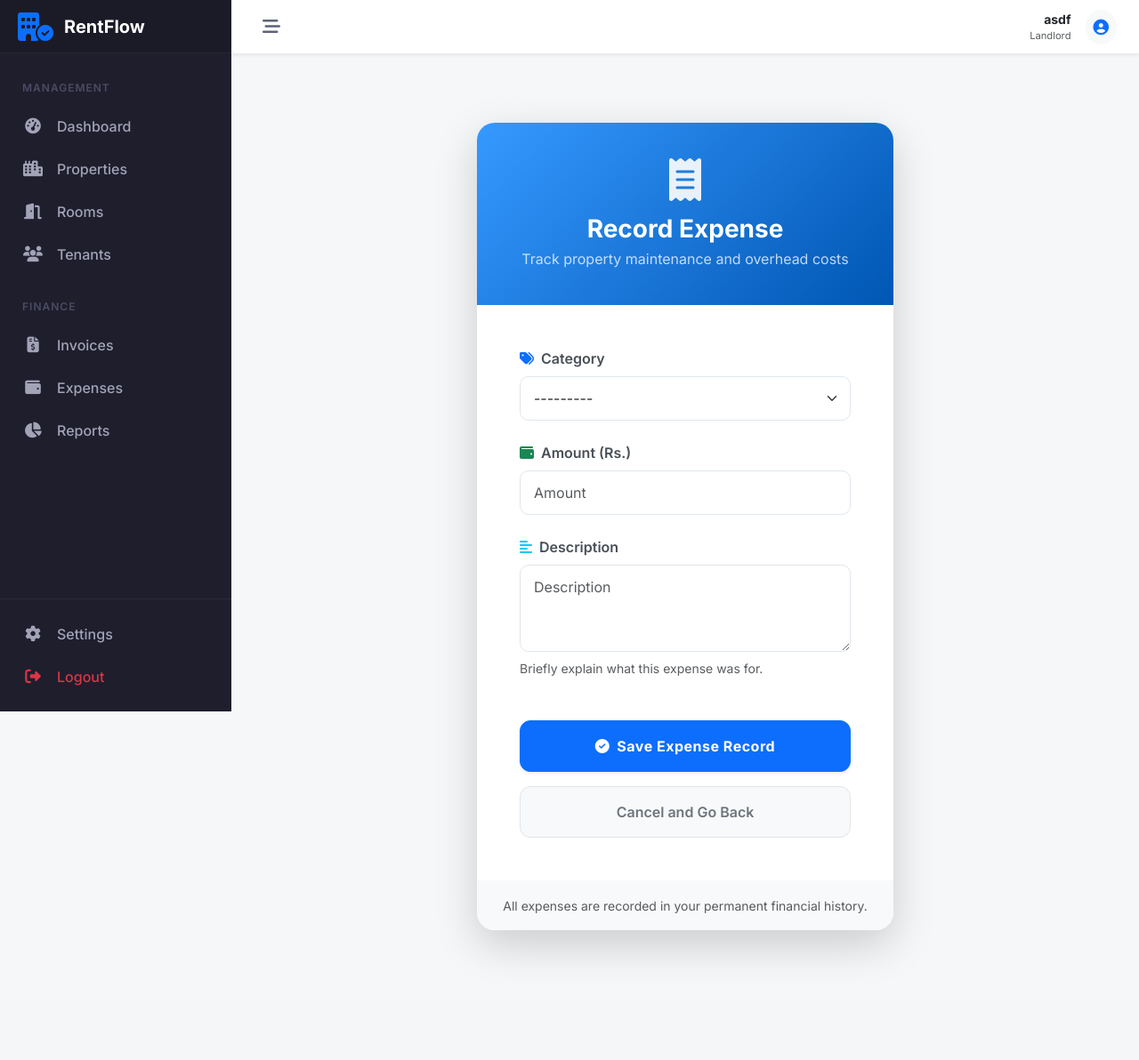
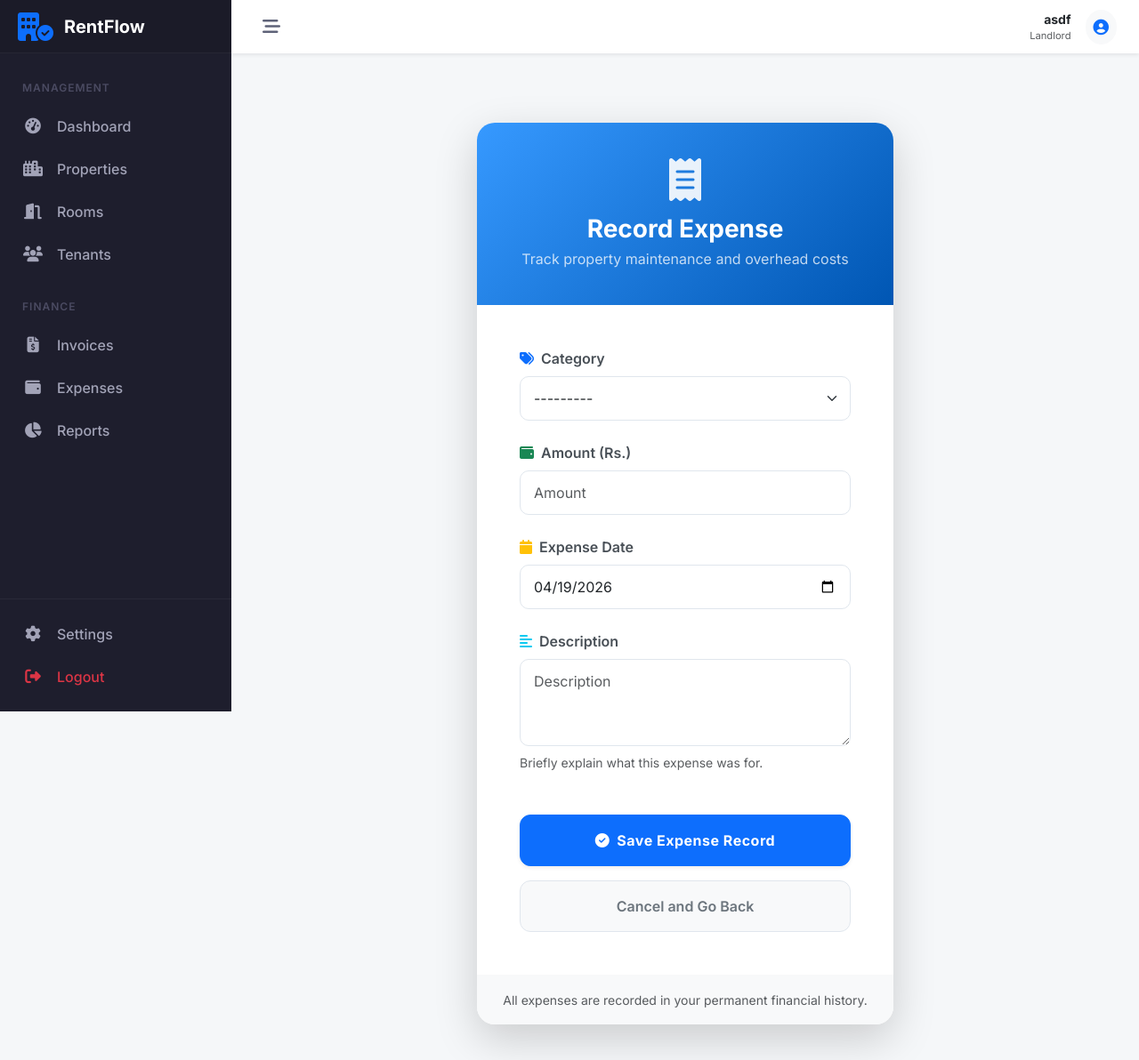
Before and after one commit to sameer9860/-RentFlow-Landlord-Tenant-Management-System, a Django app: page /payments/expenses/add/ in a window 1280 px wide. Shown: the top 1192 px of the page at 89% size. Before the commit the page ends 1074 px from the top, so only its background shows below. Run offline with Django 5.2, Linux system fonts and the light colour scheme; a user stored in the database is signed in; data comes from the database, SQL or seed files in the repository.

Commit message:
fix expense form date issue

```diff
--- a/payments/templates/payments/expense_form.html
+++ b/payments/templates/payments/expense_form.html
@@ -80,6 +80,14 @@
                 <form method="post" novalidate>
                     {% csrf_token %}
 
+                    {% if form.non_field_errors %}
+                    <div class="alert alert-danger rounded-3 mb-4">
+                        {% for error in form.non_field_errors %}
+                        <div class="small fw-bold">{{ error }}</div>
+                        {% endfor %}
+                    </div>
+                    {% endif %}
+
                     <div class="mb-4">
                         <label for="{{ form.category.id_for_label }}" class="form-label">
                             <i class="fa-solid fa-tags text-primary"></i> Category
@@ -100,6 +108,18 @@
                         {% if form.amount.errors %}
                         <div class="text-danger small mt-2">
                             {% for error in form.amount.errors %}{{ error }}{% endfor %}
+                        </div>
+                        {% endif %}
+                    </div>
+
+                    <div class="mb-4">
+                        <label for="{{ form.date.id_for_label }}" class="form-label">
+                            <i class="fa-solid fa-calendar text-warning"></i> Expense Date
+                        </label>
+                        {{ form.date }}
+                        {% if form.date.errors %}
+                        <div class="text-danger small mt-2">
+                            {% for error in form.date.errors %}{{ error }}{% endfor %}
                         </div>
                         {% endif %}
                     </div>
```
